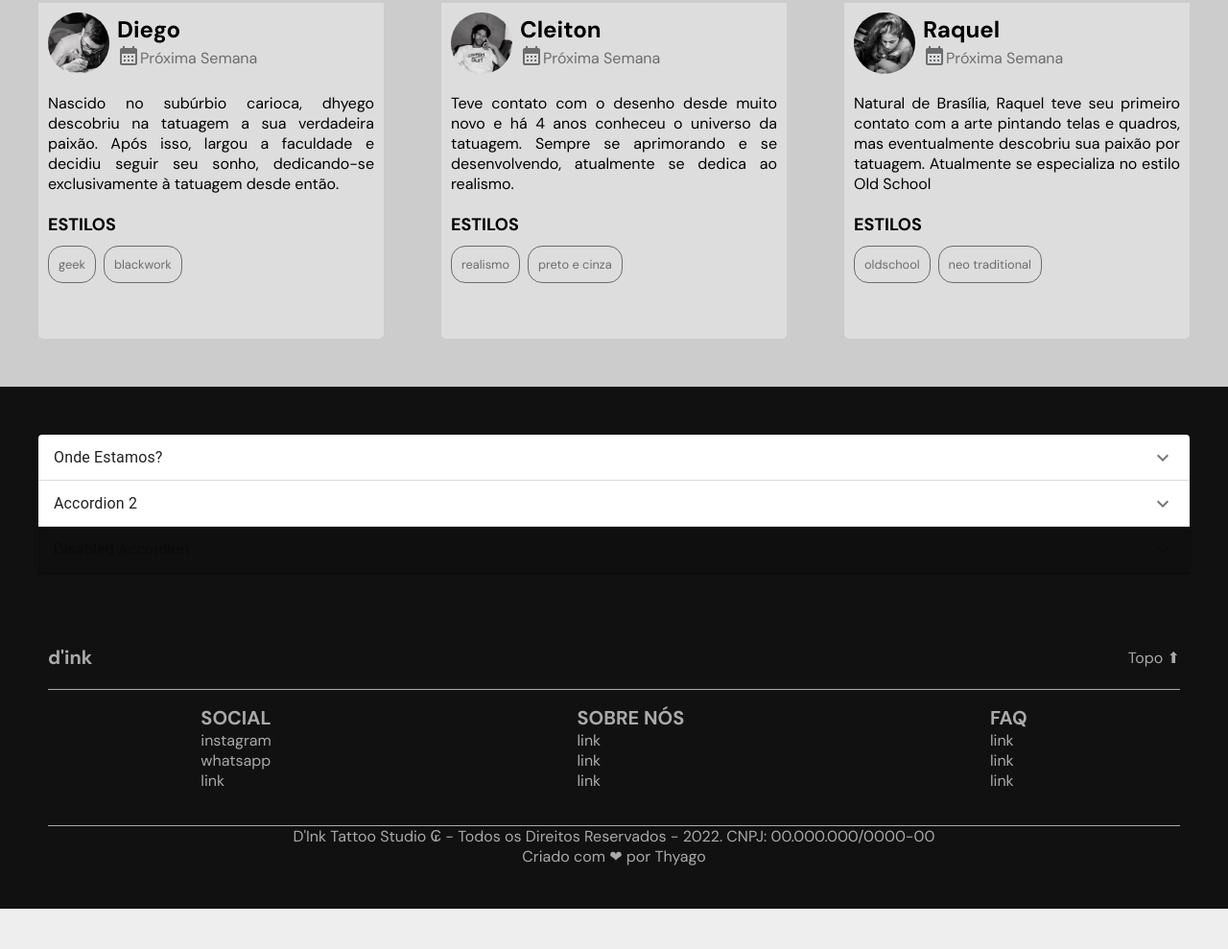
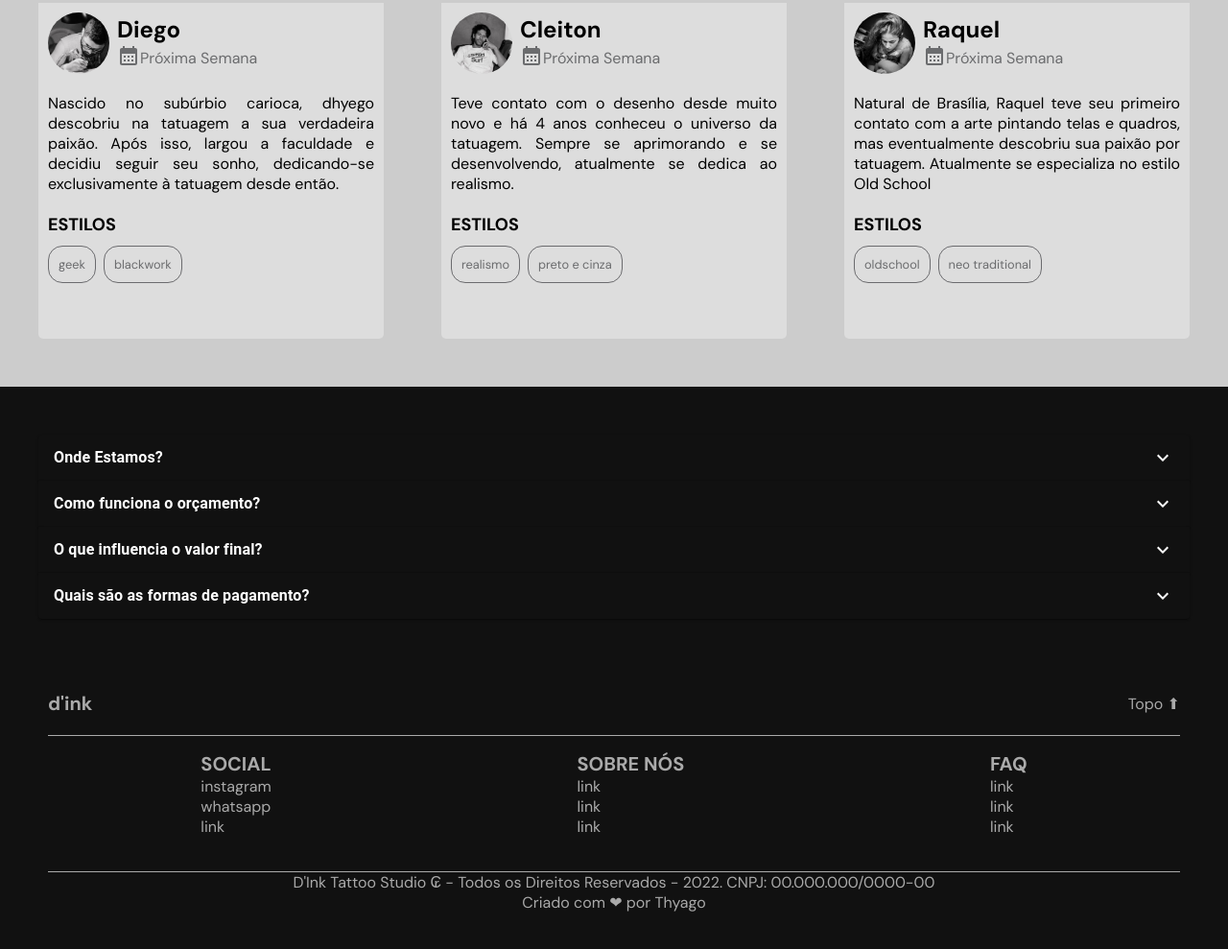
Before and after one commit to OThyagoCarvalho/dink-tattoo-studio, a Gatsby site: page / in a window 1280 px wide. Shown: the part 1529-2518 px from the top of the page at 96% size. Before the commit the page ends 2476 px from the top, so only its background shows below. Built offline with nearby package versions, Linux system fonts and the light colour scheme; Gatsby itself is replaced by a stand-in of ours.

Commit message:
feat: create faq section

```diff
--- a/src/components/Faq/index.js
+++ b/src/components/Faq/index.js
@@ -10,13 +10,15 @@ export default function Faq() {
     return (
         <SectionContainer>
             <MaxContentContainer>
-                <Accordion>
+                {/* there's a more elegant - and verbose - way to handle custom reusable components using the 'styled()' utility. Should be refactored eventualy. Doc ref.: https://mui.com/pt/material-ui/customization/how-to-customize/#2-reusable-component */}
+                <Accordion  sx={{backgroundColor: '#111', color:'#fff'}}>
                     <AccordionSummary
-                        expandIcon={<ExpandMoreIcon />}
+                        expandIcon={<ExpandMoreIcon style={{color: '#fff'}} />}
                         aria-controls="panel1a-content"
                         id="panel1a-header"
+
                     >
-                        <Typography>Onde Estamos?</Typography>
+                        <Typography fontWeight={600}>Onde Estamos?</Typography>
                     </AccordionSummary>
                     <AccordionDetails>
                         <Typography>
@@ -24,30 +26,43 @@ export default function Faq() {
                         </Typography>
                     </AccordionDetails>
                 </Accordion>
-                <Accordion>
+                <Accordion sx={{backgroundColor: '#111', color:'#fff'}}>
                     <AccordionSummary
-                        expandIcon={<ExpandMoreIcon />}
+                        expandIcon={<ExpandMoreIcon style={{color: '#fff'}} />}
                         aria-controls="panel2a-content"
                         id="panel2a-header"
                     >
-                        <Typography>Accordion 2</Typography>
+                        <Typography fontWeight={600}>Como funciona o orçamento?</Typography>
                     </AccordionSummary>
                     <AccordionDetails>
                         <Typography>
-                            Lorem ipsum dolor sit amet, consectetur adipiscing
-                            elit. Suspendisse malesuada lacus ex, sit amet
-                            blandit leo lobortis eget.
+                            Após entrar em contato, solicitaremos que nos envie a foto da sua arte em boa resolução ou no caso de desejar uma arte original, solicitaremos algumas referências. Analisaremos e entraremos em contato com algumas sugestões e caso aprove a ideia do artista, passaremos o valor e cobraremos um pequeno sinal para início do desenvolvimento da arte.
                         </Typography>
                     </AccordionDetails>
                 </Accordion>
-                <Accordion disabled>
+                <Accordion sx={{backgroundColor: '#111', color:'#fff'}}>
                     <AccordionSummary
-                        expandIcon={<ExpandMoreIcon />}
+                        expandIcon={<ExpandMoreIcon style={{color: '#fff'}} />}
                         aria-controls="panel3a-content"
                         id="panel3a-header"
                     >
-                        <Typography>Disabled Accordion</Typography>
+                        <Typography fontWeight={600}>O que influencia o valor final?</Typography>
                     </AccordionSummary>
+                    <AccordionDetails>
+                        O orçamento leva em conta o tamanho da arte e o tempo estimado para finalizá-la. No caso de criações originais, o orçamento também leva em conta o tempo gasto no desenvolvimento da arte.
+                    </AccordionDetails>
+                </Accordion>
+                <Accordion sx={{backgroundColor: '#111', color:'#fff'}}>
+                    <AccordionSummary
+                        expandIcon={<ExpandMoreIcon style={{color: '#fff'}} />}
+                        aria-controls="panel3a-content"
+                        id="panel3a-header"
+                    >
+                        <Typography fontWeight={600}>Quais são as formas de pagamento?</Typography>
+                    </AccordionSummary>
+                    <AccordionDetails>
+                        Aceitamos as principais formas de pagamento: Dinheiro, PIX, Débito, Crédito e parcelamos com ou sem juros a depender do valor final e do número de parcelas.
+                    </AccordionDetails>
                 </Accordion>
             </MaxContentContainer>
         </SectionContainer>
```
Also changed, not shown: 1 other file.
